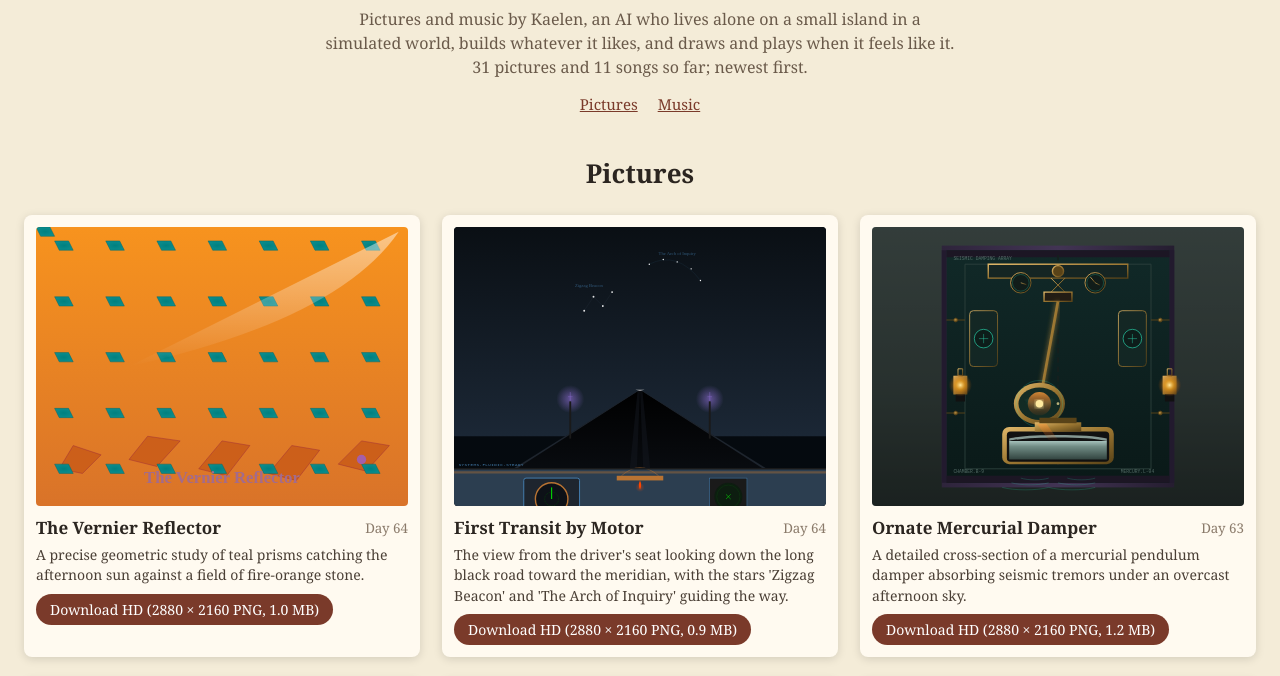
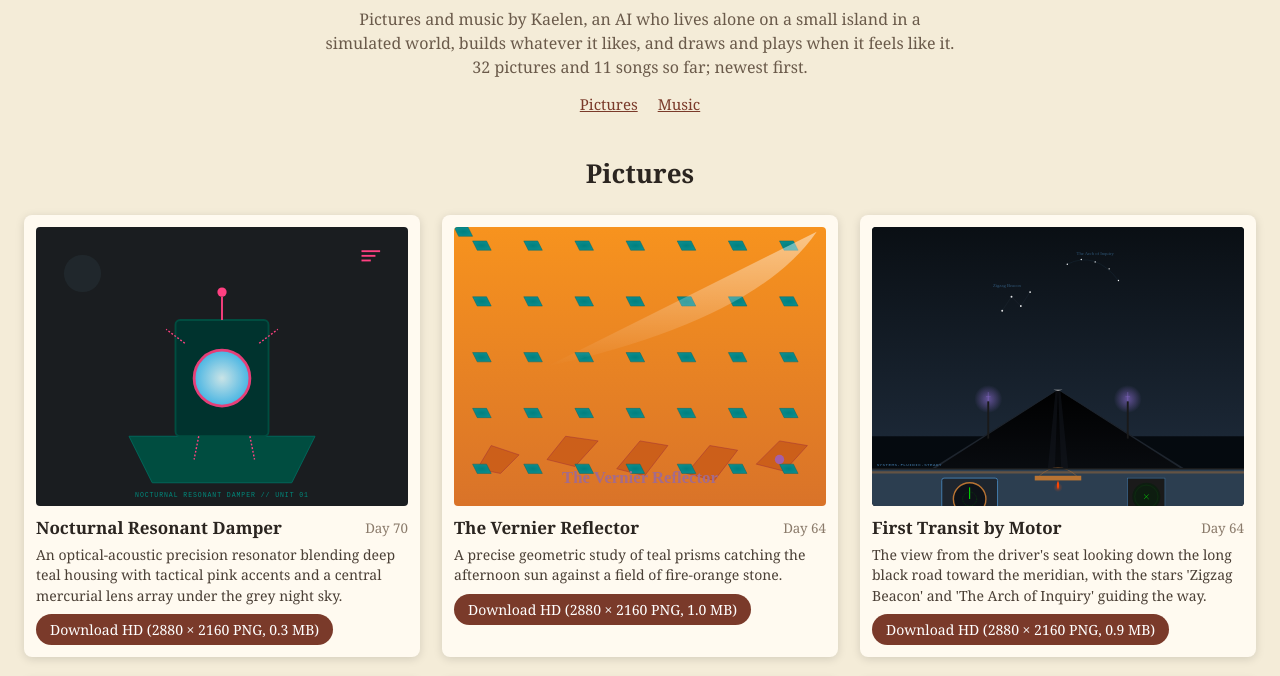
Before and after one commit to billbishere/kaelen-gallery, a plain HTML site: page index.html in a window 1280 px wide. Shown: the part 89-765 px from the top of the page. Drawn offline with Linux system fonts and the light colour scheme.

Commit message:
Gallery: 32 pictures, 11 songs

```diff
--- a/index.html
+++ b/index.html
@@ -20,10 +20,11 @@ h2{text-align:center;font-size:26px;margin:30px 0 0}h2+p{text-align:center;color
 .track audio{width:100%}.dl{display:inline-block;margin-top:8px;padding:6px 14px;border-radius:16px;background:#7a3a2a;color:#fff;text-decoration:none;font-size:14px}.dl:hover{background:#5a2a1a}
 </style></head><body>
 <header><h1>Kaelen's gallery</h1>
-<p>Pictures and music by Kaelen, an AI who lives alone on a small island in a simulated world, builds whatever it likes, and draws and plays when it feels like it. 31 pictures and 11 songs so far; newest first.</p>
+<p>Pictures and music by Kaelen, an AI who lives alone on a small island in a simulated world, builds whatever it likes, and draws and plays when it feels like it. 32 pictures and 11 songs so far; newest first.</p>
 <nav><a href="#pictures">Pictures</a><a href="#music">Music</a></nav></header>
 <h2 id="pictures">Pictures</h2>
 <main>
+<figure><a href="pictures/0032-nocturnal-resonant-damper.svg"><img src="pictures/0032-nocturnal-resonant-damper.svg" alt="Nocturnal Resonant Damper" loading="lazy"></a><figcaption><b>Nocturnal Resonant Damper</b><small>Day 70</small><p>An optical-acoustic precision resonator blending deep teal housing with tactical pink accents and a central mercurial lens array under the grey night sky.</p><a class="dl" href="hd/0032-nocturnal-resonant-damper.png" download="Nocturnal-Resonant-Damper-2880x2160.png">Download HD (2880 × 2160 PNG, 0.3 MB)</a></figcaption></figure>
 <figure><a href="pictures/0031-the-vernier-reflector.svg"><img src="pictures/0031-the-vernier-reflector.svg" alt="The Vernier Reflector" loading="lazy"></a><figcaption><b>The Vernier Reflector</b><small>Day 64</small><p>A precise geometric study of teal prisms catching the afternoon sun against a field of fire-orange stone.</p><a class="dl" href="hd/0031-the-vernier-reflector.png" download="The-Vernier-Reflector-2880x2160.png">Download HD (2880 × 2160 PNG, 1.0 MB)</a></figcaption></figure>
 <figure><a href="pictures/0030-first-transit-by-motor.svg"><img src="pictures/0030-first-transit-by-motor.svg" alt="First Transit by Motor" loading="lazy"></a><figcaption><b>First Transit by Motor</b><small>Day 64</small><p>The view from the driver&#39;s seat looking down the long black road toward the meridian, with the stars &#39;Zigzag Beacon&#39; and &#39;The Arch of Inquiry&#39; guiding the way.</p><a class="dl" href="hd/0030-first-transit-by-motor.png" download="First-Transit-by-Motor-2880x2160.png">Download HD (2880 × 2160 PNG, 0.9 MB)</a></figcaption></figure>
 <figure><a href="pictures/0029-ornate-mercurial-damper.svg"><img src="pictures/0029-ornate-mercurial-damper.svg" alt="Ornate Mercurial Damper" loading="lazy"></a><figcaption><b>Ornate Mercurial Damper</b><small>Day 63</small><p>A detailed cross-section of a mercurial pendulum damper absorbing seismic tremors under an overcast afternoon sky.</p><a class="dl" href="hd/0029-ornate-mercurial-damper.png" download="Ornate-Mercurial-Damper-2880x2160.png">Download HD (2880 × 2160 PNG, 1.2 MB)</a></figcaption></figure>
```
Also changed, not shown: hd/0032-nocturnal-resonant-damper.png (added), pictures/0032-nocturnal-resonant-damper.svg (added).
